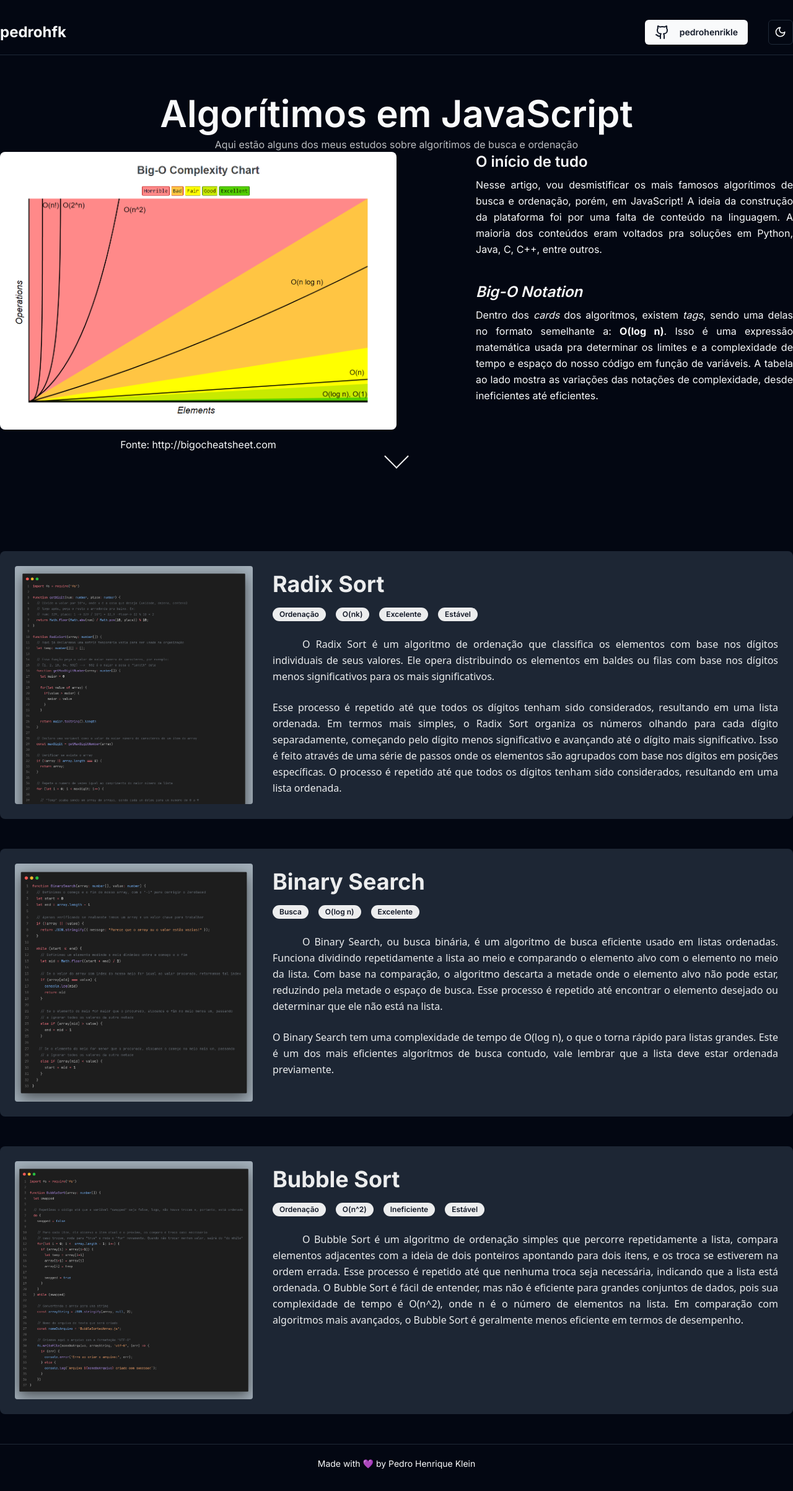
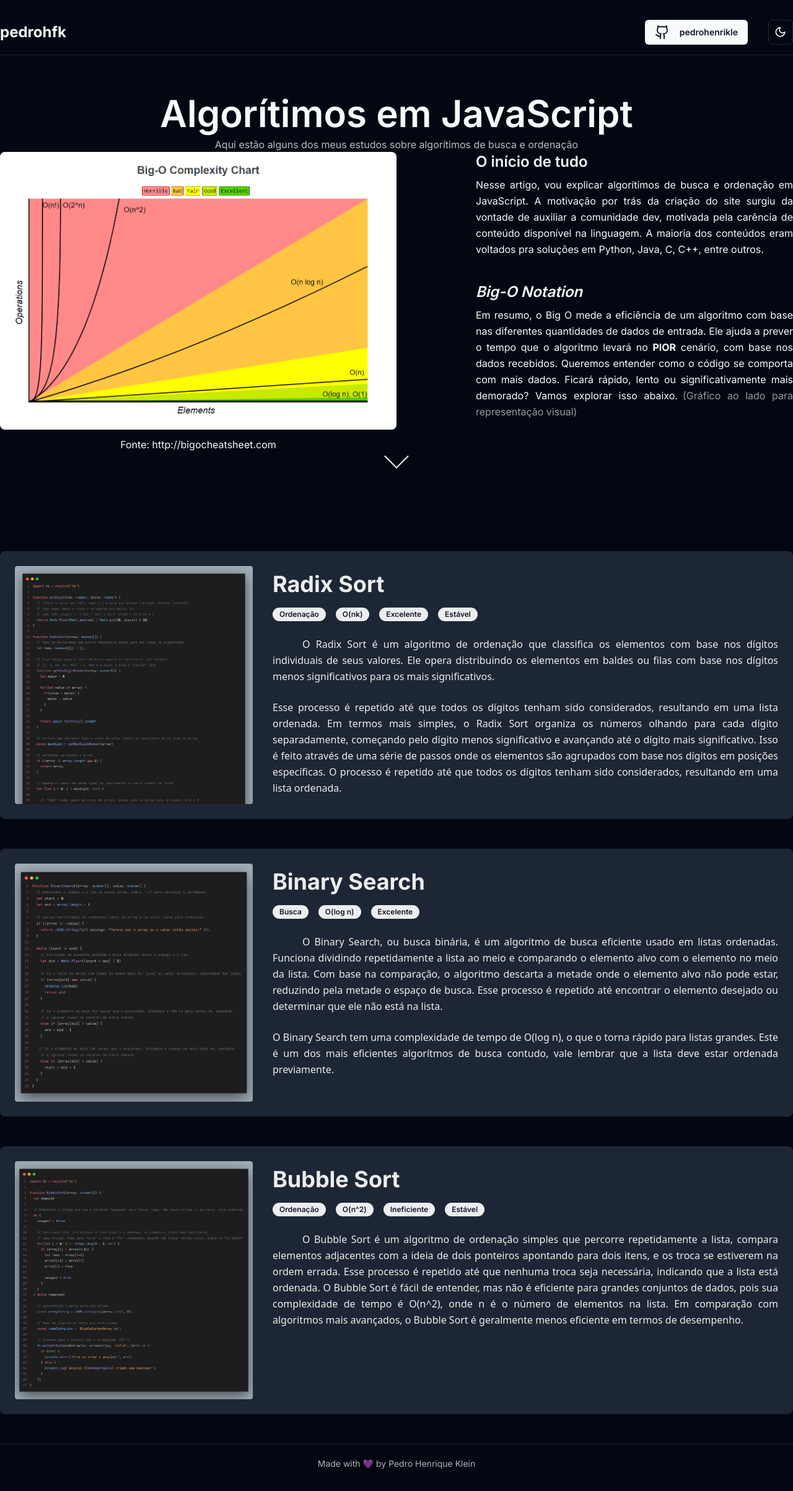
Before and after one commit to pedrohenrikle/algorithms-in-js, a React (Vite) app: page / in a window 1280 px wide. Shown: the whole page at 62% size. Built offline with nearby package versions, Linux system fonts and the light colour scheme.

Commit message:
ci: change hero text

```diff
--- a/src/components/footer.tsx
+++ b/src/components/footer.tsx
@@ -14,8 +14,10 @@ export function Footer() {
     className={`transition-transform transform ${
       inView ? 'translate-x-0 opacity-100' : 'translate-x-52 opacity-0'
     } duration-500 ease-in-out flex items-center flex-col mt-12 gap-5`}>
-    <Separator />
-    <p className="text-secondary-foreground leading-relaxed text-sm">Made with 💜 by Pedro Henrique Klein</p>
+      <Separator />
+      <div className="flex gap-4 items-center text-secondary-foreground leading-relaxed text-sm">
+        <p className="opacity-70">Made with 💜 by Pedro Henrique Klein</p>
+      </div>
     </div>
   )
 }
--- a/src/components/hero.tsx
+++ b/src/components/hero.tsx
@@ -40,10 +40,17 @@ export function Hero() {
           <div className={`text-justify flex flex-col gap-2 transition-transform transform
             ${ inView ? 'translate-y-0 opacity-100' : 'translate-y-52 opacity-0'} duration-1000 ease-in-out`}>
             <h1 className='text-2xl font-semibold'>O início de tudo</h1>
-            <p className='leading-relaxed'>Nesse artigo, vou desmistificar os mais famosos algorítimos de busca e ordenação, porém, em JavaScript! A ideia da construção da plataforma foi por uma falta de conteúdo na linguagem. A maioria dos conteúdos eram voltados pra soluções em Python, Java, C, C++, entre outros.</p>
+            <p className='leading-relaxed'>Nesse artigo, vou explicar algorítimos de busca e ordenação em JavaScript. A motivação por trás da criação do site surgiu da vontade de auxiliar a comunidade dev, motivada pela carência de conteúdo disponível na linguagem. A maioria dos conteúdos eram voltados pra soluções em Python, Java, C, C++, entre outros.</p>
             <br/>
             <h1 className='text-2xl font-semibold'><i>Big-O Notation</i></h1>
-            <p className='leading-relaxed'>Dentro dos <i>cards</i> dos algorítmos, existem <i>tags</i>, sendo uma delas no formato semelhante a: <b>O(log n)</b>. Isso é uma expressão matemática usada pra determinar os limites e a complexidade de tempo e espaço do nosso código em função de variáveis. A tabela ao lado mostra as variações das notações de complexidade, desde ineficientes até eficientes.</p>
+            <p className='leading-relaxed'>
+            Em resumo, o Big O mede a eficiência de um algoritmo com base nas diferentes quantidades de dados de entrada.
+
+            Ele ajuda a prever o tempo que o algoritmo levará no <b>PIOR</b> cenário, com base nos dados recebidos.
+
+            Queremos entender como o código se comporta com mais dados. Ficará rápido, lento ou significativamente mais demorado? Vamos explorar isso abaixo.
+            <span className='opacity-60 m-2'>(Gráfico ao lado para representação visual)</span>
+            </p>
           </div>
         </div>
 
```
